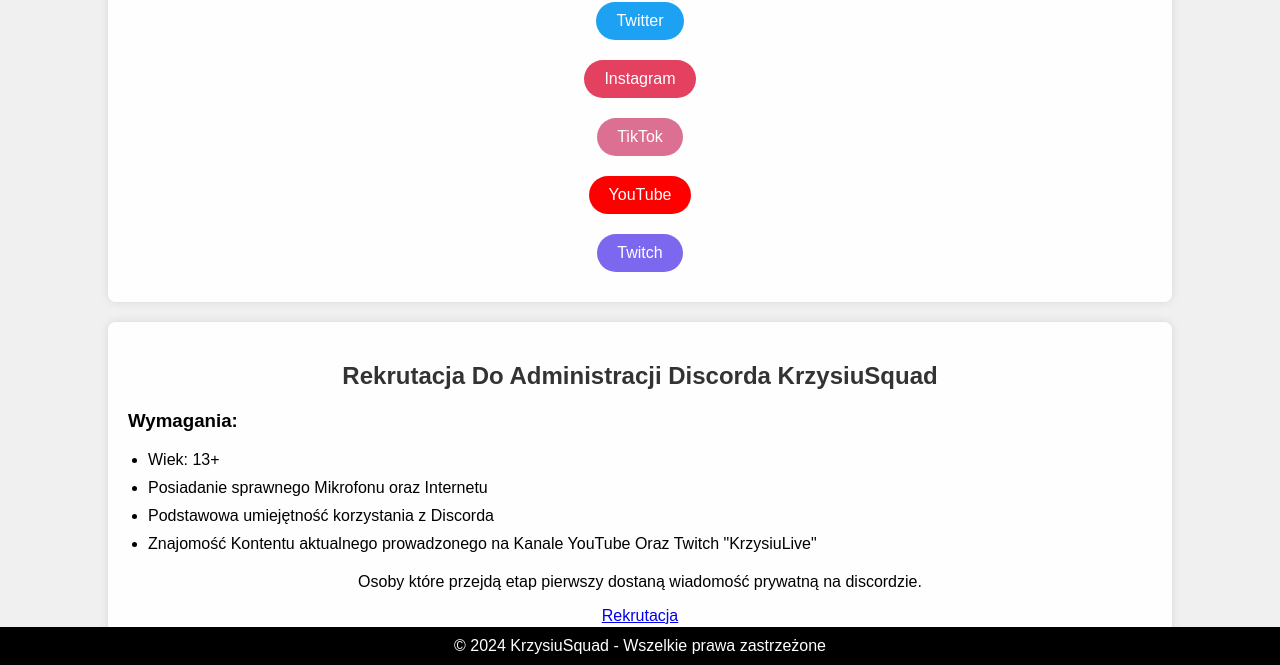
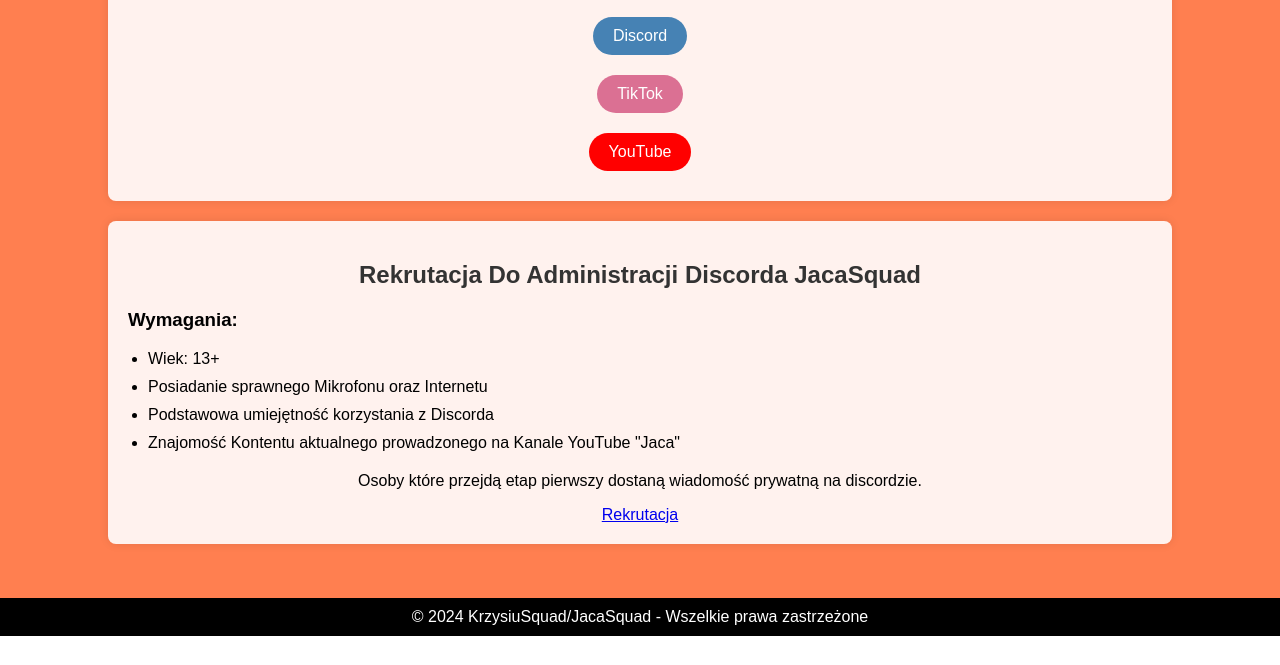
Before and after one commit to KrzysiuLive/JacaSquad, a plain HTML site: page index.html in a window 1280 px wide. Shown: the part 164-829 px from the top of the page. After the commit the page ends 800 px from the top, so only its background shows below. Drawn offline with Linux system fonts and the light colour scheme.

Commit message:
Update index.html

```diff
--- a/index.html
+++ b/index.html
@@ -2,8 +2,8 @@
 <!DOCTYPE html>
 <html>
 <head>
-    <title>KrzysiuSquad</title>
-    <link rel="shortcut icon" type="image/x-icon" href="https://imgur.com/q1bDFLI.png">
+    <title>JacaSquad</title>
+    <link rel="shortcut icon" type="image/x-icon" href="https://imgur.com/nqr9WT5.png">
 </head>
 <body>
 
@@ -20,7 +20,7 @@
                                                 position: relative;
                                 }
                                 .wrapper {
-                                                background-color: #f0f0f0; /* kolor szarego tła */
+                                                background-color: #FF7F50; /* kolor szarego tła */
                                                 min-height: 100vh;
                                                 display: flex;
                                                 flex-direction: column;
@@ -72,11 +72,8 @@
                                                 background-color: rgba(255, 255, 255, 0.9);
                                 }
                                 .social-links a.facebook { background-color: #4682B4; color: #fff; }
-                                .social-links a.twitter { background-color: #1da1f2; color: #fff; }
-                                .social-links a.instagram { background-color: #e4405f; color: #fff; }
                                 .social-links a.linkedin { background-color: #DB7093; color: #fff; }
                                 .social-links a.youtube { background-color: #ff0000; color: #fff; }
-                                .social-links a.twitch { background-color: #7B68EE; color: #fff; }
                                 .footer {
                                                 position: absolute;
                                                 bottom: 0;
@@ -159,23 +156,20 @@
                                 <div class="container">
                                                 <h1>Moje Social Media</h1>
                                                 <div class="social-links">
-                                                                <a href="https://discord.gg/SmcnmdEkze" class="facebook" target="_blank">Discord</a>
-                                                                <a href="https://x.com/KrzysiuLive" class="twitter" target="_blank">Twitter</a>
-                                                                <a href="https://www.instagram.com/krzysiox222/" class="instagram" target="_blank">Instagram</a>
-                                                                <a href="https://www.tiktok.com/@krzysiox222" class="linkedin" target="_blank">TikTok</a>
-                                                                <a href="https://www.youtube.com/channel/UCi5U8at3nlAefVH3R2zLhEQ" class="youtube" target="_blank">YouTube</a>
-                                                                <a href="https://www.twitch.tv/krzysiulive" class="twitch" target="_blank">Twitch</a>
+                                                                <a href="https://discord.gg/EBvuTEw6sE" class="facebook" target="_blank">Discord</a>
+                                                                <a href="https://www.tiktok.com/@jaceusz_gg" class="linkedin" target="_blank">TikTok</a>
+                                                                <a href="https://www.youtube.com/@Jaca_yt" class="youtube" target="_blank">YouTube</a>
                                                 </div>
                                 </div>
                                 <div class="form-container">
-                                                <h2>Rekrutacja Do Administracji Discorda KrzysiuSquad</h2>
+                                                <h2>Rekrutacja Do Administracji Discorda JacaSquad</h2>
                                                 <div class="requirements">
                                                                 <h3>Wymagania:</h3>
                                                                 <ul>
                                                                                 <li>Wiek: 13+</li>
                                                                                 <li>Posiadanie sprawnego Mikrofonu oraz Internetu </li>
                                                                                 <li>Podstawowa umiejętność korzystania z Discorda</li>
-                                                                                <li>Znajomość Kontentu aktualnego prowadzonego na Kanale YouTube Oraz Twitch "KrzysiuLive"</li>
+                                                                                <li>Znajomość Kontentu aktualnego prowadzonego na Kanale YouTube "Jaca"</li>
 
                                                                 </ul>
                                                 </div>
@@ -184,6 +178,6 @@
                                                                                                         <a href="https://docs.google.com/forms/d/e/1FAIpQLSehOxtT1OsKkZq9HuFXVqZpr-hsrBZVw8euv3Lt-jSgDj3baw/viewform" class="facebook" target="_blank">Rekrutacja</a>
         </div>
         </div>
-        <div class="footer">&copy; 2024 KrzysiuSquad - Wszelkie prawa zastrzeżone</div>
+        <div class="footer">&copy; 2024 KrzysiuSquad/JacaSquad - Wszelkie prawa zastrzeżone</div>
 </body>
 </html>
```
